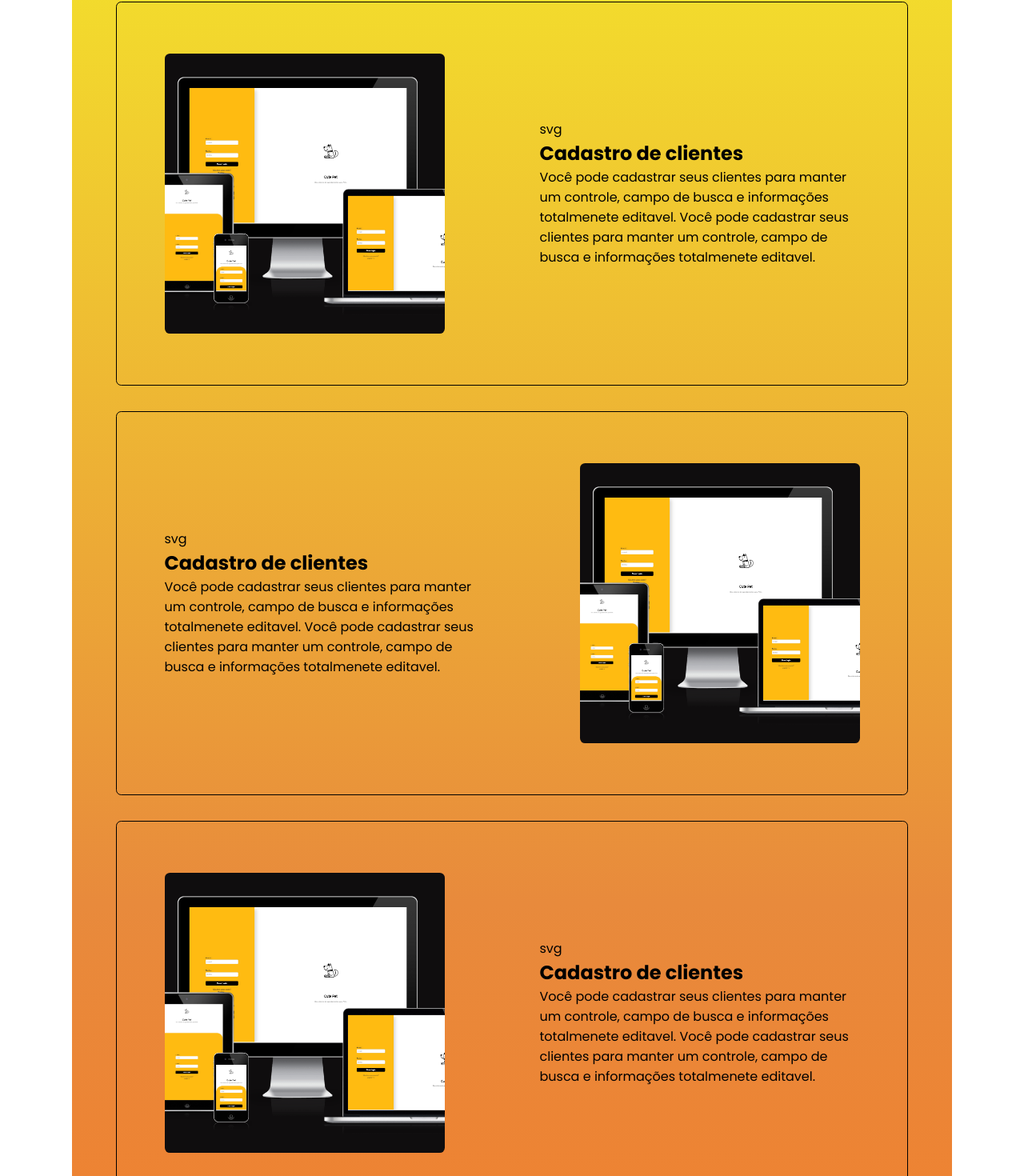
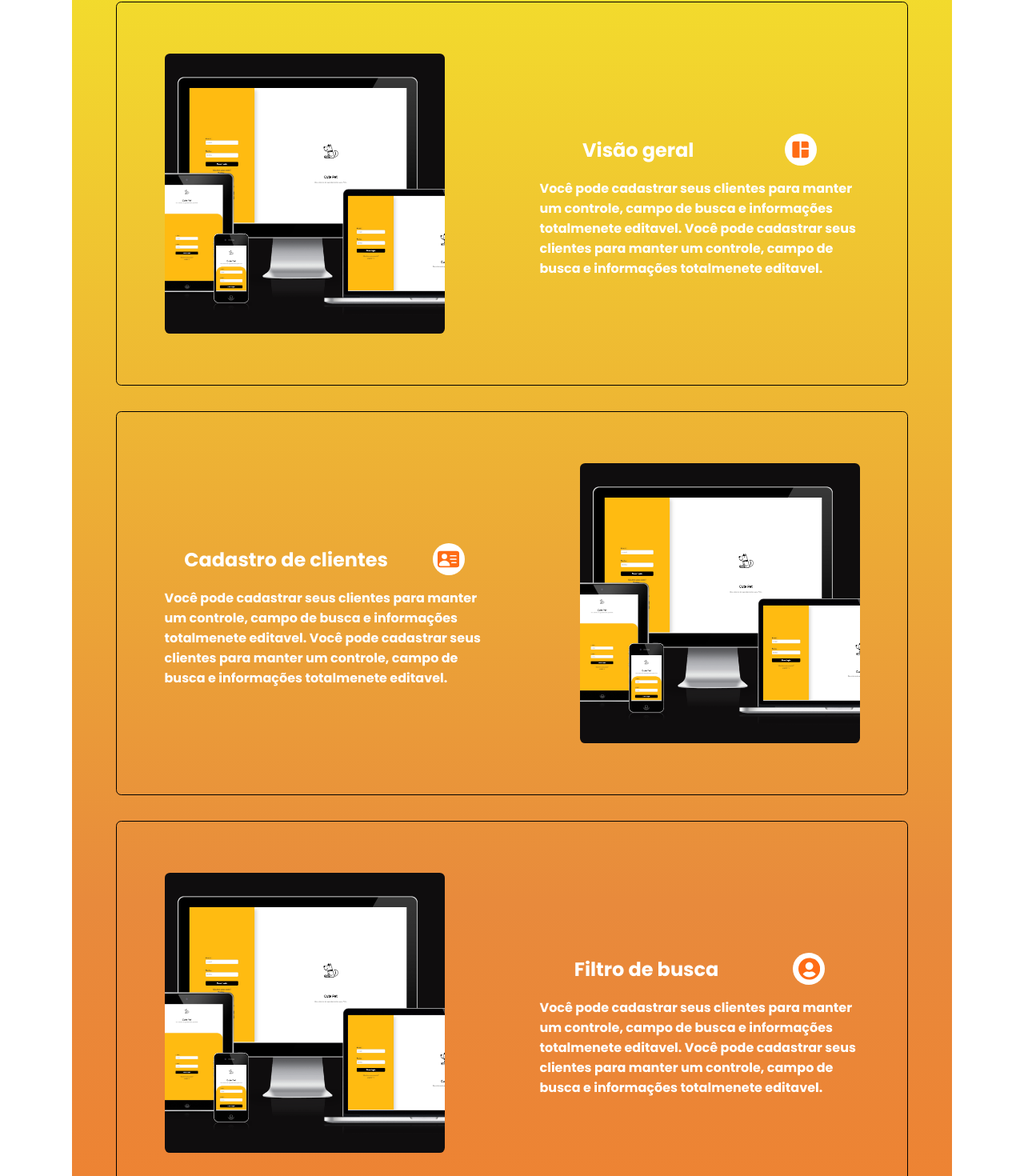
Before and after one commit to renovatt/cutepet-landing-page, a Next.js app: page / in a window 1280 px wide. Shown: the part 1045-2515 px from the top of the page at 80% size. Built offline with nearby package versions, Linux system fonts and the light colour scheme.

Commit message:
refactor: refactored

```diff
--- /dev/null
+++ b/src/@types/index.ts
@@ -0,0 +1,16 @@
+import { StaticImageData } from 'next/image'
+import { IconType } from 'react-icons'
+
+export type CardTypeProps = {
+    title: string;
+    description: string;
+    svg: IconType;
+    gif: StaticImageData;
+    side: string;
+}
+
+export type Description = {
+    title: string;
+    description: string;
+    svg: IconType;
+}
--- a/src/components/Card/index.tsx
+++ b/src/components/Card/index.tsx
@@ -2,21 +2,13 @@ import React from 'react'
 import * as S from './style'
 import { Gif } from '../Gif'
 import { GifDescription } from '../GifDescription'
-import { StaticImageData } from 'next/image'
+import { CardTypeProps } from '@/@types'
 
-type Description = {
-    title: string;
-    descrption: string;
-    svg: string;
-    gif: StaticImageData;
-    side: string;
-}
-
-export const Card = ({ ...props }: Description) => {
+export const Card = ({ ...props }: CardTypeProps) => {
     return (
         <S.Container side={props.side}>
             <Gif gif={props.gif} />
-            <GifDescription title={props.title} description={props.descrption} svg={props.svg} />
+            <GifDescription title={props.title} description={props.description} svg={props.svg} />
         </S.Container>
     )
 }
--- a/src/components/Card/style.ts
+++ b/src/components/Card/style.ts
@@ -14,4 +14,12 @@ export const Container = styled.section<ContainerSideProps>`
     margin-top: 2rem;
     border-radius: .4rem;
     border: 1px solid #000;
+
+    @media (max-width: 768px) {
+        flex-direction: column;
+        margin-top: 4rem;
+        height: auto;
+        border: none;
+        padding: .4rem;
+    }
 `
--- a/src/components/Functionalities/index.tsx
+++ b/src/components/Functionalities/index.tsx
@@ -2,6 +2,10 @@ import React from 'react'
 import * as S from './style'
 import { Card } from '../Card';
 import desk from '../../assets/screens.png';
+import { AiFillSchedule } from 'react-icons/ai'
+import { MdSpaceDashboard } from 'react-icons/md'
+import { FaUserCircle } from 'react-icons/fa'
+import { BsPersonVcardFill } from 'react-icons/bs'
 
 const Functionalities = () => {
     return (
@@ -12,30 +16,30 @@ const Functionalities = () => {
                 <Card
                     side='left'
                     gif={desk}
-                    svg='svg'
-                    title='Cadastro de clientes'
-                    descrption='Você pode cadastrar seus clientes para manter um controle, campo de busca e informações totalmenete editavel. Você pode cadastrar seus clientes para manter um controle, campo de busca e informações totalmenete editavel.' />
+                    svg={MdSpaceDashboard}
+                    title='Visão geral'
+                    description='Você pode cadastrar seus clientes para manter um controle, campo de busca e informações totalmenete editavel. Você pode cadastrar seus clientes para manter um controle, campo de busca e informações totalmenete editavel.' />
 
                 <Card
                     side='right'
                     gif={desk}
-                    svg='svg'
+                    svg={BsPersonVcardFill}
                     title='Cadastro de clientes'
-                    descrption='Você pode cadastrar seus clientes para manter um controle, campo de busca e informações totalmenete editavel. Você pode cadastrar seus clientes para manter um controle, campo de busca e informações totalmenete editavel.' />
+                    description='Você pode cadastrar seus clientes para manter um controle, campo de busca e informações totalmenete editavel. Você pode cadastrar seus clientes para manter um controle, campo de busca e informações totalmenete editavel.' />
 
                 <Card
                     side='left'
                     gif={desk}
-                    svg='svg'
-                    title='Cadastro de clientes'
-                    descrption='Você pode cadastrar seus clientes para manter um controle, campo de busca e informações totalmenete editavel. Você pode cadastrar seus clientes para manter um controle, campo de busca e informações totalmenete editavel.' />
+                    svg={FaUserCircle}
+                    title='Filtro de busca'
+                    description='Você pode cadastrar seus clientes para manter um controle, campo de busca e informações totalmenete editavel. Você pode cadastrar seus clientes para manter um controle, campo de busca e informações totalmenete editavel.' />
 
                 <Card
                     side='right'
                     gif={desk}
-                    svg='svg'
-                    title='Cadastro de clientes'
-                    descrption='Você pode cadastrar seus clientes para manter um controle, campo de busca e informações totalmenete editavel. Você pode cadastrar seus clientes para manter um controle, campo de busca e informações totalmenete editavel.' />
+                    svg={AiFillSchedule}
+                    title='Agendamentos'
+                    description='Você pode cadastrar seus clientes para manter um controle, campo de busca e informações totalmenete editavel. Você pode cadastrar seus clientes para manter um controle, campo de busca e informações totalmenete editavel.' />
             </S.Cards>
         </S.Container>
     )
--- a/src/components/Gif/style.ts
+++ b/src/components/Gif/style.ts
@@ -17,4 +17,11 @@ export const Content = styled.figure`
         object-fit: cover;
         border-radius: .4rem;
     }
+
+    @media (max-width: 768px) {
+        width: 100%;
+        height: 100%;
+        width: 300px;
+        height: 300px;
+    }
 `
--- a/src/components/GifDescription/index.tsx
+++ b/src/components/GifDescription/index.tsx
@@ -1,17 +1,11 @@
 import React from 'react'
 import * as S from './style'
-
-type Description = {
-    title: string;
-    description: string;
-    svg: string;
-}
+import { Description } from '@/@types'
 
 export const GifDescription = ({ ...props }: Description) => {
     return (
         <S.Container>
-            <span>{props.svg}</span>
-            <S.Title>{props.title}</S.Title>
+            <S.Title>{props.title} <S.Svg><S.Icon as={props.svg} /></S.Svg></S.Title>
             <S.Text>{props.description}</S.Text>
         </S.Container>
     )
--- a/src/components/GifDescription/style.ts
+++ b/src/components/GifDescription/style.ts
@@ -6,9 +6,52 @@ export const Container = styled.section`
     align-items: flex-start;
     flex-direction: column;
     width: 25rem;
+    margin-top: 2rem;
+
+    @media (max-width: 768px) {
+        width: 90%;
+        justify-content: center;
+        align-items: center;
+    }
 `
 
+export const Title = styled.h2`
+    color: #fff;
+    display: flex;
+    align-items: center;
+    justify-content: space-around;
+    width: 100%;
 
+    @media (max-width: 768px) {
+        text-align: center;
+    }
+`
 
-export const Title = styled.h2``
-export const Text = styled.p``
+export const Text = styled.p`
+    font-weight: bold;
+    color: #fff;
+    margin-top: 1rem;
+
+    @media (max-width: 768px) {
+        text-align: center;
+        font-size: .8rem;
+    }
+`
+
+export const Svg = styled.div`
+    display: flex;
+    justify-content: center;
+    align-items: center;
+    width: 40px;
+    height: 40px;
+    border-radius: 50%;
+    background-color: #fff;
+    padding: .4rem;
+    margin-left: .4rem;
+`
+
+export const Icon = styled.p`
+    color: #ff6c15;
+    width: 2.75rem;
+    height: 2.75rem;
+`
--- a/src/components/Header/style.ts
+++ b/src/components/Header/style.ts
@@ -11,6 +11,10 @@ export const Header = styled.header`
     color: #fff;
     padding: 0 6rem;
     margin-bottom: 2rem;
+
+    @media (max-width: 768px) {
+        padding: 0 1rem;
+    }
 `
 
 export const Logo = styled.figure`
--- a/src/components/Thumb/style.ts
+++ b/src/components/Thumb/style.ts
@@ -14,6 +14,9 @@ export const Title = styled.h1`
     text-align: center;
     width: 25rem;
 
+    @media (max-width: 768px) {
+        width: 90%;
+    }
 `
 
 export const Text = styled.p`
@@ -21,6 +24,10 @@ export const Text = styled.p`
     text-align: center;
     width: 35rem;
     margin-top: 2rem;
+
+    @media (max-width: 768px) {
+        width: 90%;
+    }
 `
 
 export const Span = styled.span`
@@ -33,6 +40,10 @@ export const ButtonContent = styled.section`
     justify-content: space-around;
     width: 25rem;
     margin-top: 2rem;
+
+    @media (max-width: 768px) {
+        width: 90%;
+    }
 `
 
 export const Button = styled(Link)`
@@ -90,4 +101,8 @@ export const DeskContent = styled.figure`
         border-radius: .4rem;
         object-fit: contain;
     }
+
+    @media (max-width: 768px) {
+        width: 90%;
+    }
 `
```
